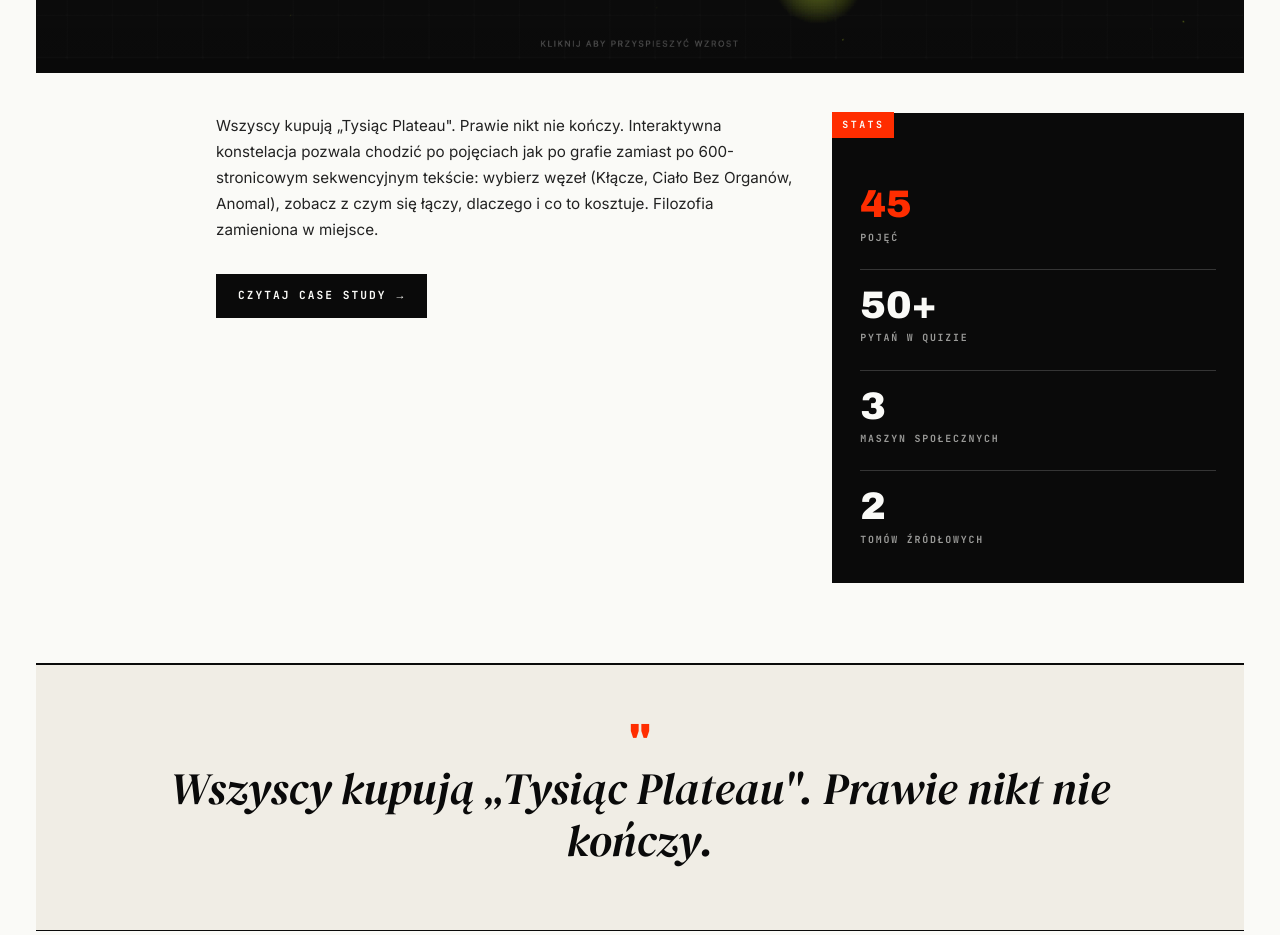
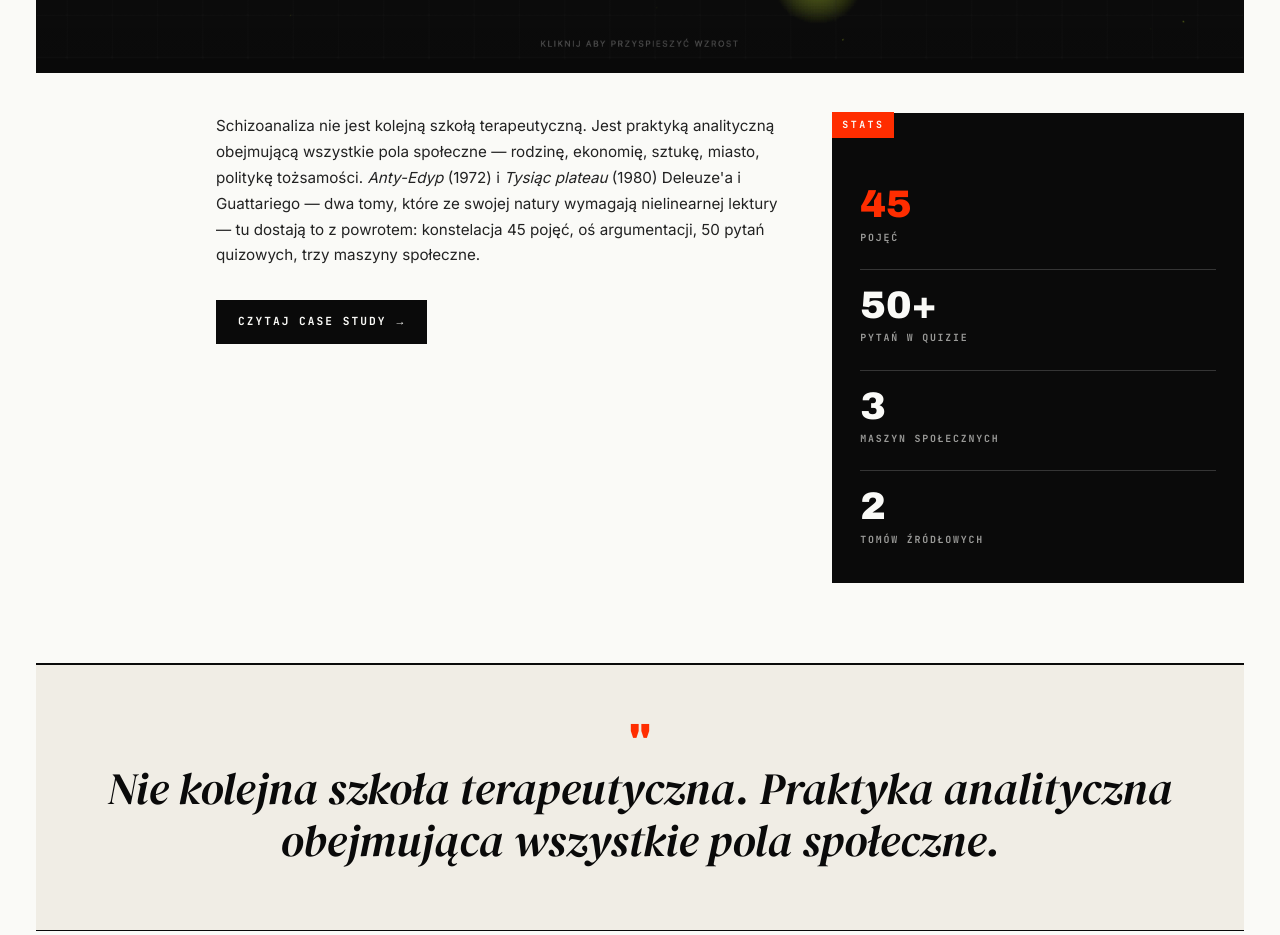
Before and after one commit to futureshow1/futureshow-compare, a plain HTML site: page v1-wired-pl.html in a window 1280 px wide. Shown: the part 9379-10314 px from the top of the page. Drawn offline with Linux system fonts and the light colour scheme.

Commit message:
Schizoanaliza (PL): use proper framing from production site
The previous translation ("Wszyscy kupują Tysiąc Plateau. Prawie nikt
nie kończy.") was a marketing flourish that misframed the project.

New copy follows author's own description from the live futureshow1
production: positions schizoanalysis as an *alternative to psycho-
analysis* — not another therapy school but an analytical practice
spanning all social fields.

- Deck: "Alternatywa dla psychoanalizy — nie kolejna szkoła
  terapeutyczna, lecz praktyka analityczna obejmująca wszystkie pola
  społeczne."
- Body: expanded to mention what fields, name the source volumes
  (Anty-Edyp 1972 + Tysiąc plateau 1980), and what the interactive
  form gives back (constellation, axis, quizzes, machines).
- Pull quote: "Nie kolejna szkoła terapeutyczna. Praktyka analityczna
  obejmująca wszystkie pola społeczne."

```diff
--- a/v1-wired-pl.html
+++ b/v1-wired-pl.html
@@ -500,7 +500,7 @@
             <span class="chip outline">2026</span>
           </div>
           <h3 class="feat__title">Anty-Edyp, <em>jako mapa.</em></h3>
-          <p class="feat__deck">45 kluczowych pojęć Deleuze'a i Guattariego zmapowanych jako konstelacja kłącza. 50 pytań quizowych. Trzy maszyny społeczne.</p>
+          <p class="feat__deck">Alternatywa dla psychoanalizy — <em>nie kolejna szkoła terapeutyczna,</em> lecz praktyka analityczna obejmująca wszystkie pola społeczne.</p>
         </div>
       </header>
       <a class="feat__image" href="projects/schizoanaliza.html">
@@ -508,7 +508,7 @@
       </a>
       <div class="feat__body">
         <div>
-          <p class="feat__body-text">Wszyscy kupują „Tysiąc Plateau". Prawie nikt nie kończy. Interaktywna konstelacja pozwala chodzić po pojęciach jak po grafie zamiast po 600-stronicowym sekwencyjnym tekście: wybierz węzeł (Kłącze, Ciało Bez Organów, Anomal), zobacz z czym się łączy, dlaczego i co to kosztuje. Filozofia zamieniona w miejsce.</p>
+          <p class="feat__body-text">Schizoanaliza nie jest kolejną szkołą terapeutyczną. Jest praktyką analityczną obejmującą wszystkie pola społeczne — rodzinę, ekonomię, sztukę, miasto, politykę tożsamości. <em>Anty-Edyp</em> (1972) i <em>Tysiąc plateau</em> (1980) Deleuze'a i Guattariego — dwa tomy, które ze swojej natury wymagają nielinearnej lektury — tu dostają to z powrotem: konstelacja 45 pojęć, oś argumentacji, 50 pytań quizowych, trzy maszyny społeczne.</p>
           <a href="projects/schizoanaliza.html" class="feat__cta">Czytaj case study</a>
         </div>
         <aside class="feat__aside">
@@ -522,7 +522,7 @@
       </div>
     </article>
 
-    <div class="feat__pullquote reveal">Wszyscy kupują „Tysiąc Plateau". Prawie nikt nie kończy.</div>
+    <div class="feat__pullquote reveal">Nie kolejna szkoła terapeutyczna. Praktyka analityczna obejmująca wszystkie pola społeczne.</div>
 
     <!-- 05 SECTIO AUREA -->
     <article class="feat reveal">
```
